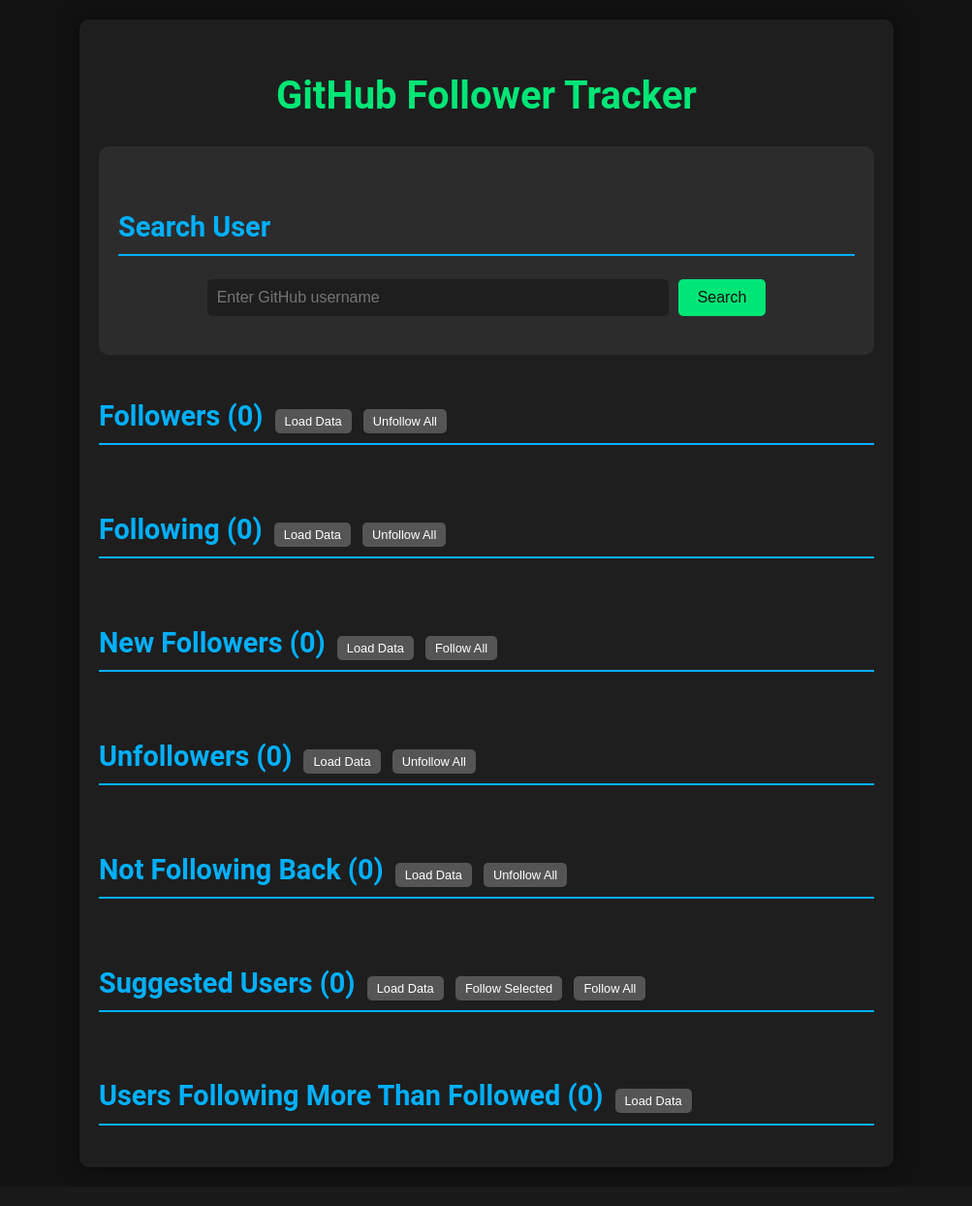
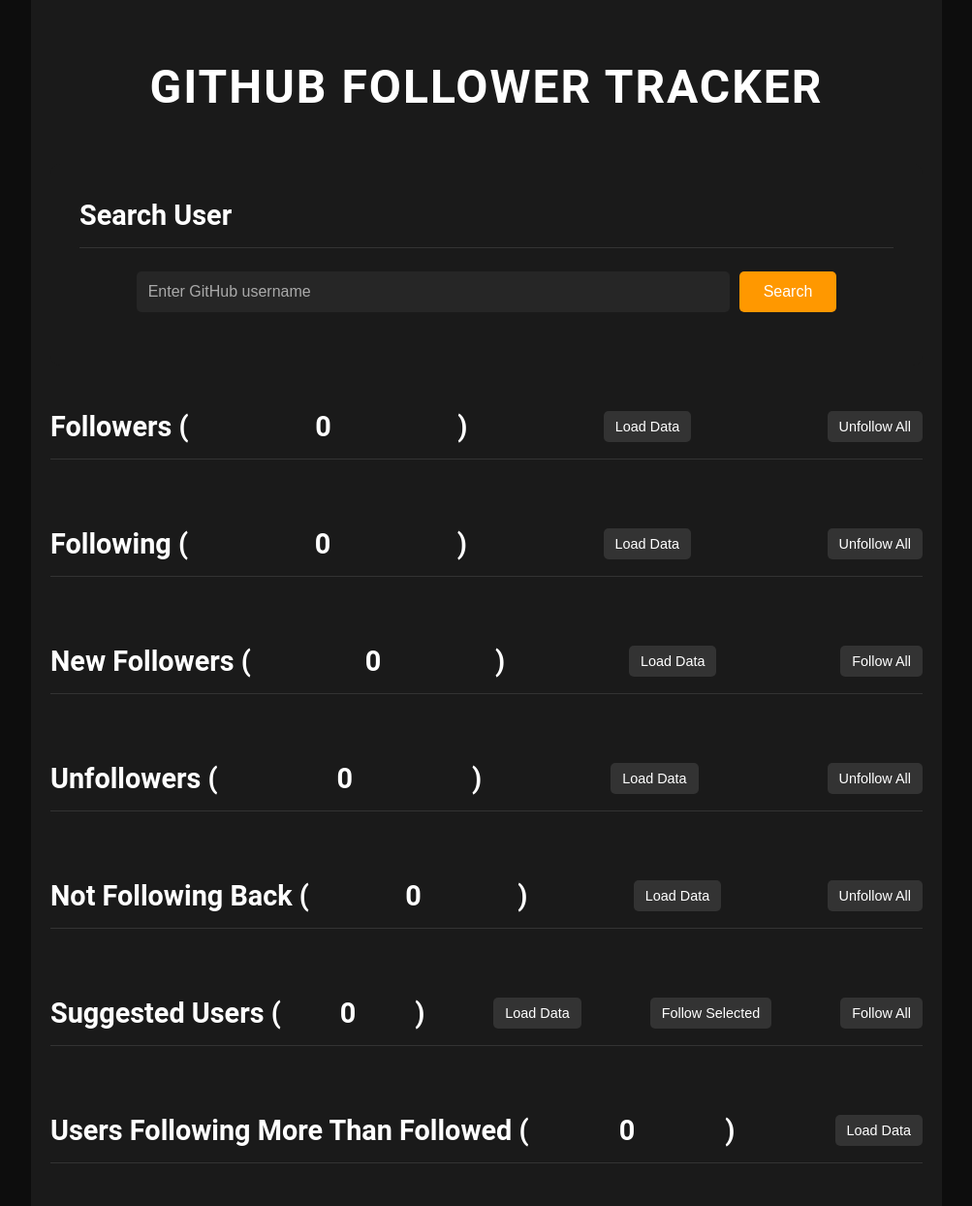
Before and after one commit to ZygimantasB/GitHub-followers-tracker, a Flask app: page / in a window 1280 px wide. Shown: the whole page at 97% size, without its empty margins (138-1141 px from the left). Before the commit the page ends 1161 px from the top, so only its background shows below. Run offline with Flask 3, Linux system fonts and the light colour scheme.

Commit message:
New style

```diff
--- a/static/styles.css
+++ b/static/styles.css
@@ -1,41 +1,61 @@
+/* styles.css */
+
+/* Global Styles */
 body {
     font-family: 'Roboto', sans-serif;
-    background-color: #121212;
-    color: #e0e0e0;
+    background-color: #0d0d0d;
+    color: #f0f0f0;
     margin: 0;
-    padding: 20px;
+    padding: 0;
     line-height: 1.6;
 }
 
 .container {
-    max-width: 800px;
+    max-width: 900px;
     margin: 0 auto;
     padding: 20px;
-    background-color: #1e1e1e;
-    border-radius: 10px;
-    box-shadow: 0 0 20px rgba(0, 0, 0, 0.5);
+    background-color: #1a1a1a;
 }
 
 h1 {
     text-align: center;
-    color: #00e676;
-    font-size: 2.5rem;
-    margin-bottom: 20px;
+    color: #ffffff;
+    font-size: 3rem;
+    margin-bottom: 40px;
+    text-transform: uppercase;
+    letter-spacing: 2px;
 }
 
 h2 {
-    color: #00b0ff;
+    color: #ffffff;
     font-size: 1.8rem;
-    border-bottom: 2px solid #00b0ff;
-    padding-bottom: 5px;
     margin-top: 40px;
+    display: flex;
+    align-items: center;
+    justify-content: space-between;
     cursor: pointer;
+    padding-bottom: 10px;
+    border-bottom: 1px solid #333;
+}
+
+h2:hover {
+    color: #ff9800;
 }
 
 h2 button {
-    font-size: 0.8rem;
+    background: #333;
+    color: #ffffff;
+    border: none;
+    padding: 8px 12px;
     margin-left: 10px;
-    padding: 5px 10px;
+    cursor: pointer;
+    border-radius: 5px;
+    font-size: 0.9rem;
+    transition: background 0.3s ease;
+}
+
+h2 button:hover {
+    background: #444;
 }
 
 .collapsible-list {
@@ -128,32 +168,10 @@
     gap: 10px; /* Space between buttons */
 }
 
-.btn-follow {
-    background-color: #00b0ff;
-    color: #ffffff;
-    border: none;
-    padding: 8px 12px;
-    cursor: pointer;
-    border-radius: 5px;
-    transition: background-color 0.3s ease;
-}
-
-.btn-follow:hover {
-    background-color: #0091ea;
-}
-
-h2 button {
-    background: #555;
-    color: #fff;
-    border: none;
-    padding: 5px 10px;
-    margin-left: 5px;
-    cursor: pointer;
-    border-radius: 5px;
-}
-
-h2 button:hover {
-    background: #666;
+.list-item {
+    display: flex;
+    justify-content: space-between;
+    align-items: center;
 }
 
 /* User Info Styling */
@@ -164,63 +182,72 @@
 
 .user-info .username {
     font-weight: bold;
-    font-size: 1.1em;
+    font-size: 1.2em;
+}
+
+.user-info .counts {
+    font-size: 0.9em;
+    color: #cccccc;
+    margin-top: 5px;
 }
 
 /* Checkbox styling */
 .list-item input[type="checkbox"] {
-    margin-right: 10px;
-}
-
-.counts {
-    font-size: 0.9em;
-    color: #bbb;
-    margin-left: 5px;
+    margin-right: 15px;
+    accent-color: #ff9800;
 }
 
 /* Search Section Styling */
 #search-section {
-    background-color: #2c2c2c;
-    padding: 20px;
+    background-color: #1a1a1a;
+    padding: 30px;
     border-radius: 10px;
-    margin-bottom: 30px;
+    margin-bottom: 40px;
+}
+
+#search-section h2 {
+    margin-top: 0;
 }
 
 #search-form {
     display: flex;
     align-items: center;
     justify-content: center;
-    margin-top: 10px;
+    margin-top: 20px;
 }
 
 #search-form input[type="text"] {
-    width: 60%;
-    padding: 10px;
+    width: 70%;
+    padding: 12px;
     border: none;
     border-radius: 5px;
     font-size: 1em;
     margin-right: 10px;
-    background-color: #1e1e1e;
-    color: #e0e0e0;
+    background-color: #262626;
+    color: #f0f0f0;
+}
+
+#search-form input[type="text"]::placeholder {
+    color: #aaaaaa;
 }
 
 #search-form button {
-    padding: 10px 20px;
+    padding: 12px 25px;
     border: none;
     border-radius: 5px;
-    background-color: #00e676;
-    color: #121212;
+    background-color: #ff9800;
+    color: #ffffff;
     font-size: 1em;
     cursor: pointer;
     transition: background-color 0.3s ease;
 }
 
 #search-form button:hover {
-    background-color: #00c853;
+    background-color: #e68900;
 }
 
 #search-result {
-    margin-top: 20px;
+    margin-top: 25px;
     text-align: center;
     font-size: 1.2em;
 }
@@ -228,7 +255,25 @@
 /* Loading Indicator Styling */
 .loading-indicator {
     text-align: center;
-    font-size: 1.2em;
-    color: #00e676;
-    margin-top: 20px;
+    font-size: 1.5em;
+    color: #ff9800;
+    margin-top: 30px;
 }
+
+/* Scrollbar Styling */
+::-webkit-scrollbar {
+    width: 10px;
+}
+
+::-webkit-scrollbar-track {
+    background: #1a1a1a;
+}
+
+::-webkit-scrollbar-thumb {
+    background: #333333;
+    border-radius: 5px;
+}
+
+::-webkit-scrollbar-thumb:hover {
+    background: #4d4d4d;
+}
```
Also changed, not shown: other parts of static/styles.css (+41 -21 lines).
